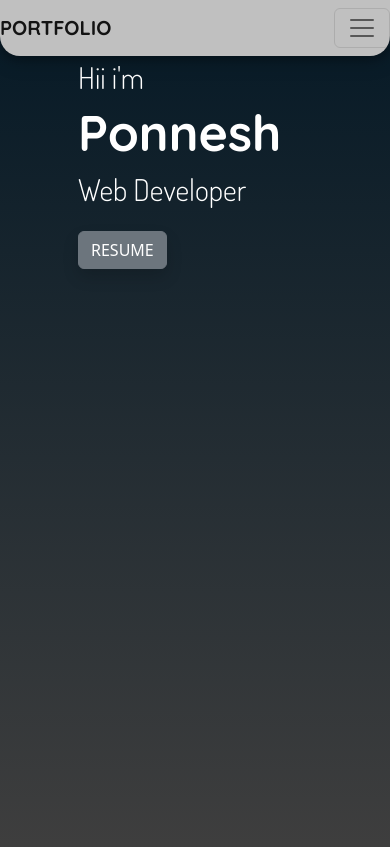
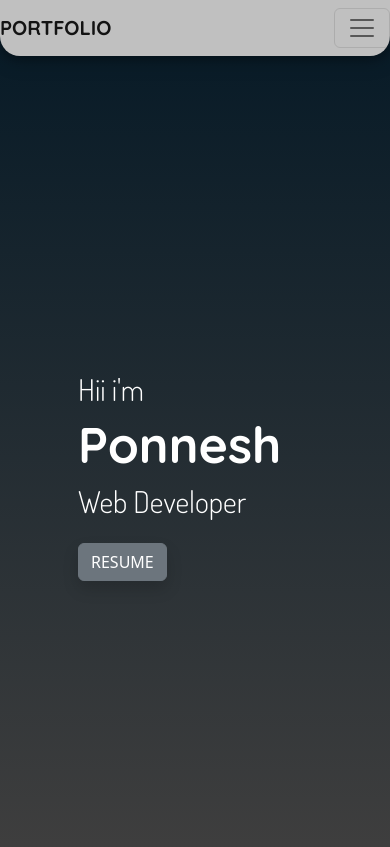
Before and after one commit to Ponnesh18Goku/final-portfolio, a plain HTML site: page index.html in a window 390 px wide. Shown: the top 847 px of the page. Drawn offline with nearby package versions, Linux system fonts and the light colour scheme.

Commit message:
Update index.css

```diff
--- a/index.css
+++ b/index.css
@@ -44,7 +44,11 @@ background: linear-gradient(0deg, rgb(62, 62, 62) 0%, #051926 100%);
 
 }
 
-
+@media screen and (max-width: 480px) {
+  .master {
+    padding-top: 80% ;
+  }
+}
 
 .head {
   margin-top: 15%;
```
